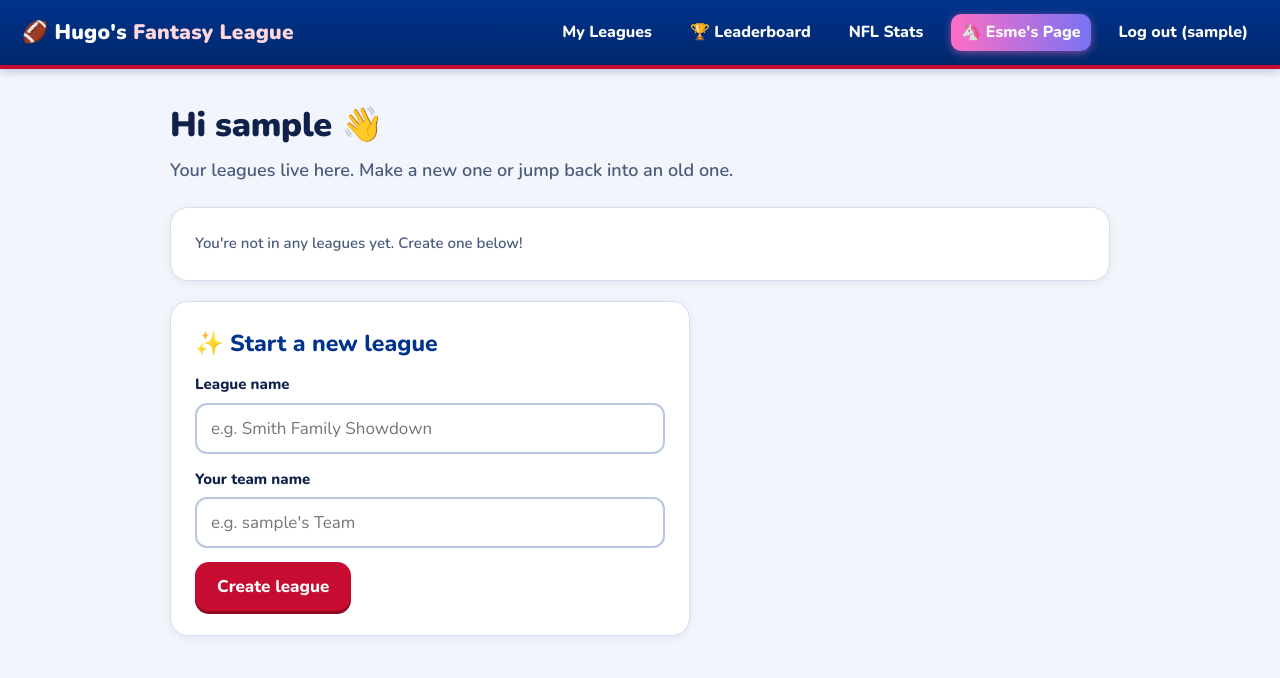
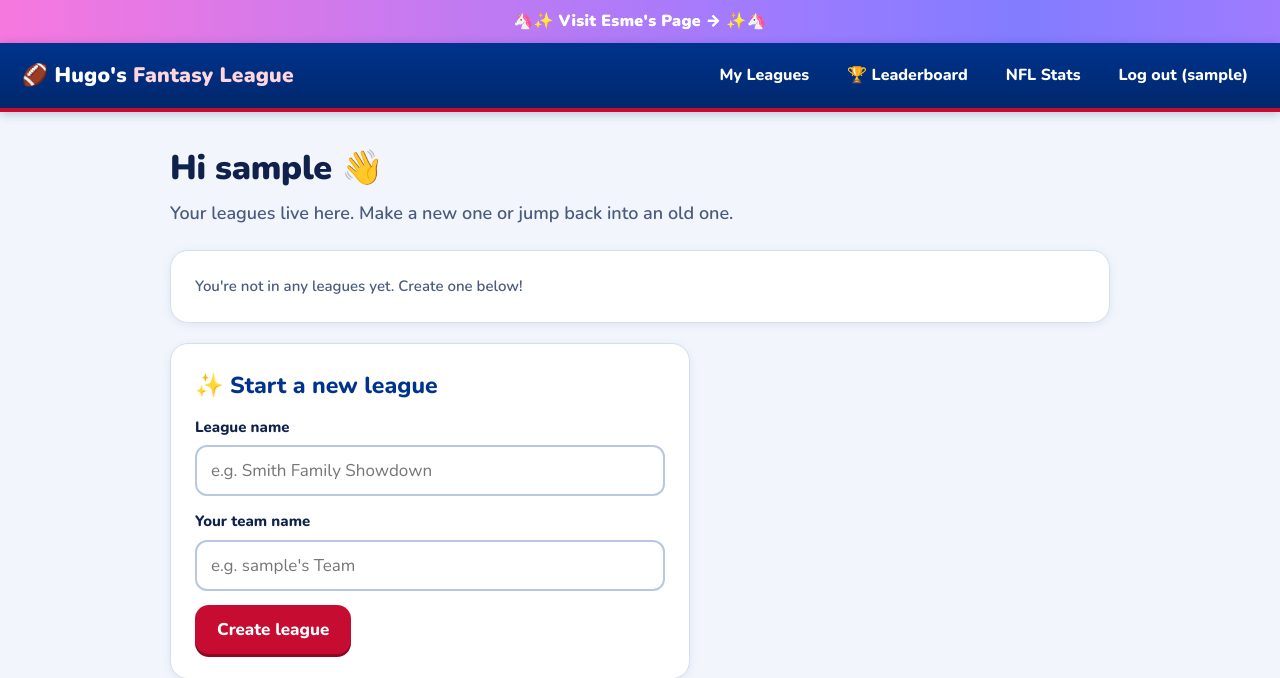
Before and after one commit to maxrobertcohen/family-fantasy-football, a Flask app: page /dashboard in a window 1280 px wide. Shown: the top 678 px of the page. Run offline with Flask 3, Linux system fonts and the light colour scheme; the visitor is signed in with stand-in values (Sample User, id 1); data comes from the database, SQL or seed files in the repository; data that the repository does not hold is empty.

Commit message:
Esme link: full-width top-of-page banner instead of nav tab (every page incl Stats)
Co-Authored-By: Claude Opus 4.8 <noreply@anthropic.com>

```diff
--- a/projects/nfl-stats/templates/base.html
+++ b/projects/nfl-stats/templates/base.html
@@ -48,9 +48,13 @@
     .nav .spacer{flex:1}
     .nav a.link{color:#fff;font-weight:800;font-size:16px;padding:6px 10px;border-radius:10px}
     .nav a.link:hover{background:rgba(255,255,255,.14);text-decoration:none}
-    .nav a.esme-tab{background:linear-gradient(90deg,#ff6ec4,#7873f5);color:#fff;
-      box-shadow:0 2px 8px rgba(255,110,196,.5)}
-    .nav a.esme-tab:hover{background:linear-gradient(90deg,#ff8fd0,#948ff7);filter:brightness(1.05)}
+    /* Top-of-page link over to Esme's site */
+    .esme-topbar{display:block;text-align:center;text-decoration:none;
+      background:linear-gradient(90deg,#ff6ec4,#7873f5,#ff6ec4);background-size:200% 100%;
+      color:#fff;font-weight:900;font-size:16px;letter-spacing:.3px;padding:9px 12px;
+      animation:esmeShimmer 6s linear infinite}
+    .esme-topbar:hover{filter:brightness(1.08);text-decoration:none}
+    @keyframes esmeShimmer{0%{background-position:0 0}100%{background-position:200% 0}}
 
     .wrap{max-width:980px;margin:0 auto;padding:30px 20px 70px}
     h1{font-size:34px;font-weight:900;letter-spacing:-.3px;margin-bottom:6px;color:var(--text-hi)}
@@ -134,6 +138,7 @@
   {% block head %}{% endblock %}
 </head>
 <body>
+  <a class="esme-topbar" href="/esme">🦄✨ Visit Esme's Page → ✨🦄</a>
   <nav class="nav">
     <a class="brand" href="/">🏈 Hugo's <span>Fantasy League</span></a>
     <div class="spacer"></div>
@@ -141,12 +146,10 @@
       <a class="link" href="/dashboard">My Leagues</a>
       <a class="link" href="/leaderboard">🏆 Leaderboard</a>
       <a class="link" href="/stats">NFL Stats</a>
-      <a class="link esme-tab" href="/esme">🦄 Esme's Page</a>
       <a class="link" href="/logout">Log out ({{ user['username'] }})</a>
     {% else %}
       <a class="link" href="/leaderboard">🏆 Leaderboard</a>
       <a class="link" href="/stats">NFL Stats</a>
-      <a class="link esme-tab" href="/esme">🦄 Esme's Page</a>
       <a class="link" href="/login">Log in</a>
       <a class="btn small green" href="/register">Sign up</a>
     {% endif %}
--- a/projects/nfl-stats/templates/stats.html
+++ b/projects/nfl-stats/templates/stats.html
@@ -587,6 +587,10 @@
 </head>
 <body>
 
+  <a href="/esme" style="display:block;text-align:center;text-decoration:none;color:#fff;
+     font-weight:900;font-size:16px;padding:9px 12px;
+     background:linear-gradient(90deg,#ff6ec4,#7873f5,#ff6ec4)">🦄✨ Visit Esme's Page → ✨🦄</a>
+
   <div class="home-strip">
     <a href="/">← Hugo's Fantasy League home</a>
   </div>
```
